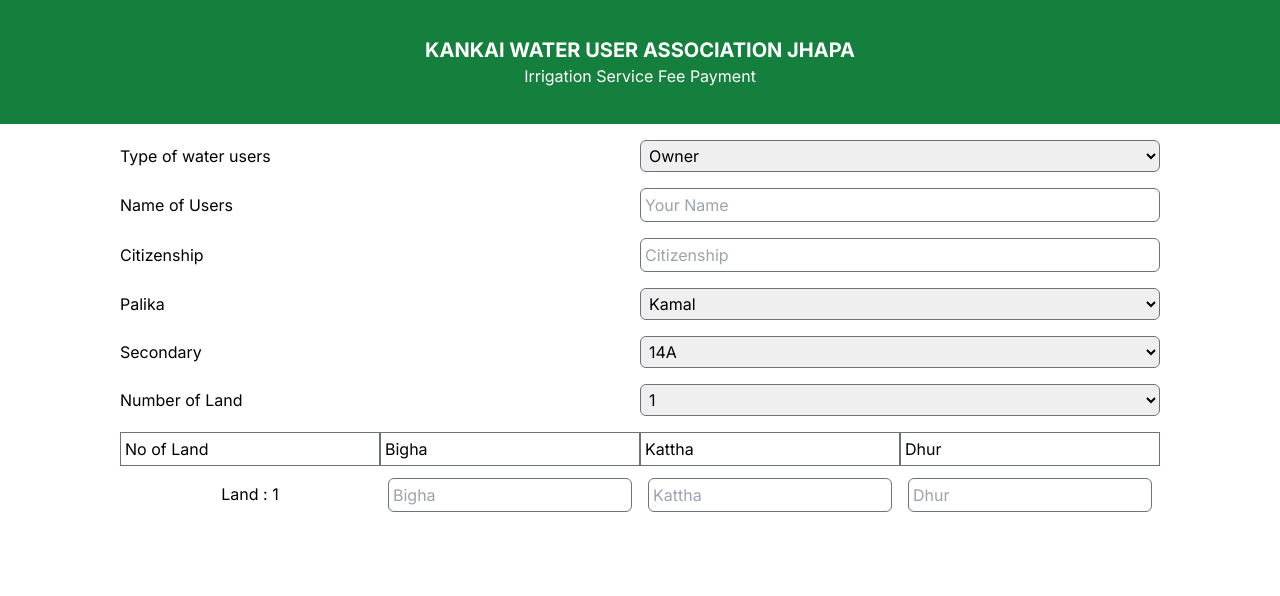
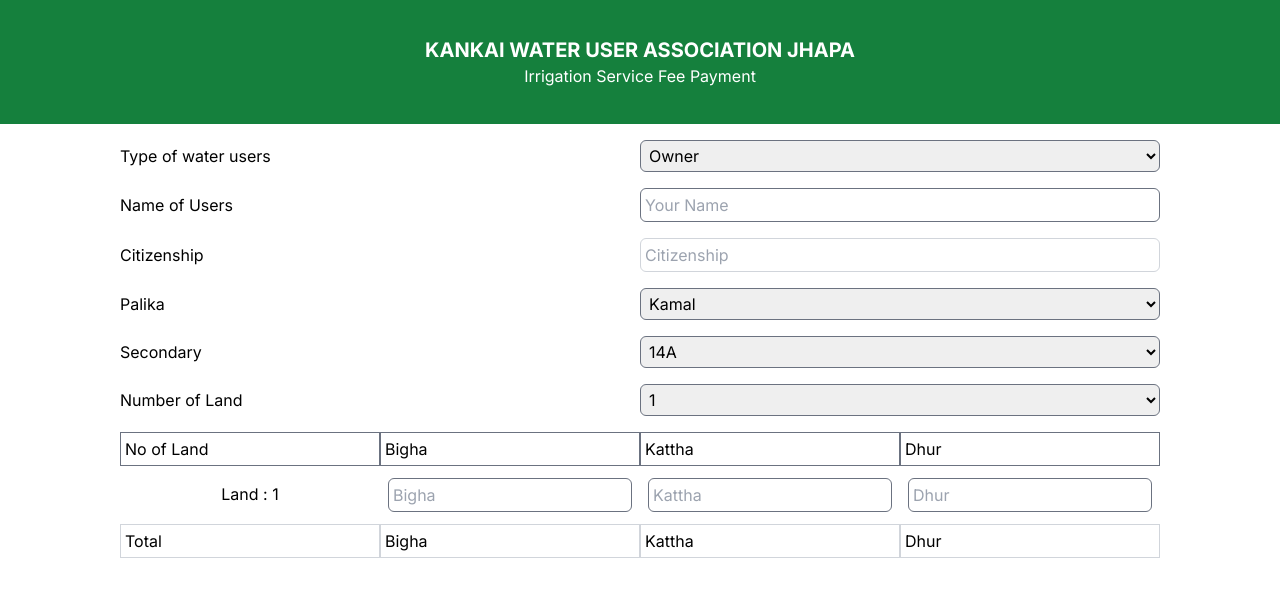
Before and after one commit to pinological/kankiWaterUser, a Next.js app: page /form in a window 1280 px wide. Shown: the top 596 px of the page. Built offline with nearby package versions, Linux system fonts and the light colour scheme.

Commit message:
added new field logic

```diff
--- a/components/FormEntry.jsx
+++ b/components/FormEntry.jsx
@@ -1,6 +1,6 @@
 "use client"
 
-import React, { useEffect, useState } from 'react'
+import React, { lazy, useEffect, useState } from 'react'
 
 import { palikaSCData } from '@/utility/data'
 
@@ -10,6 +10,8 @@ const FormEntry = () => {
 
   const[numberOfLand, setNumberOfLand] = useState(1)
 
+  const [totalLand , setTotalLand] = useState([{bigha:0, kattha:0, dhur:0,prevKey : 0}])
+
   const handelPalikaChange = (e) =>{
 
     setPalikaCa(palikaSCData[e.target.value])
@@ -18,6 +20,17 @@ const FormEntry = () => {
   const handleNoOfLandChange = (e) => {
     setNumberOfLand(parseInt(e.target.value))
   }
+
+  const handleTotalCalculation = (e,name,key) => {
+    setTotalLand()
+
+
+  }
+
+  useEffect(()=>{
+    console.log(totalLand)
+  },[totalLand])
+
 
 
   return (
@@ -39,7 +52,7 @@ const FormEntry = () => {
 
       <div className='form-lable-group'>
       <label> Citizenship </label>
-      <input type="text" className='border border-solid border-gray-500 p-1 rounded-md' placeholder='Citizenship'/>
+      <input type="text" className='border border-solid border-gray-300 p-1 rounded-md' placeholder='Citizenship'/>
       </div>
 
       <div className='form-lable-group'>
@@ -84,12 +97,19 @@ const FormEntry = () => {
           return(
               <div key={index} className=" my-3 grid grid-cols-4 ">
                 <span className='text-center p-1'> Land : {index + 1}</span>
-                <input type="number" placeholder='Bigha' className=' mx-2 border-input-form'/>
-                <input type="number" placeholder='Kattha' className='mx-2 border-input-form'/>
-                <input type="number" placeholder='Dhur' className='mx-2 border-input-form'/>
+                <input type="number"  placeholder='Bigha' name='bigha' onChange={(e) => handleTotalCalculation(e, 'bigha',index)} className=' mx-2 border-input-form'/>
+                <input type="number" placeholder='Kattha' name='kattha' onChange={(e) => handleTotalCalculation(e, 'kattha',index)} className='mx-2 border-input-form'/>
+                <input type="number" placeholder='Dhur' name='dhur' onChange={(e) => handleTotalCalculation(e, 'dhur',index)} className='mx-2 border-input-form'/>
               </div>
           )
         })}
+
+      <div className=" grid grid-cols-4 ">
+          <p className=' border border-solid border-gray-300 p-1'>Total</p>
+          <p className=' border border-solid border-gray-300 p-1'>Bigha</p>
+          <p className=' border border-solid border-gray-300 p-1'>Kattha</p>
+          <p className=' border border-solid border-gray-300 p-1'>Dhur</p>
+        </div>
 
       </div>
 
```
